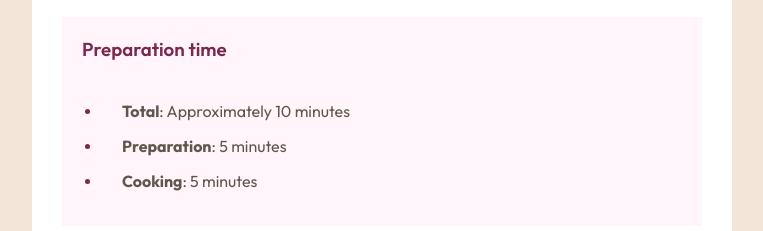
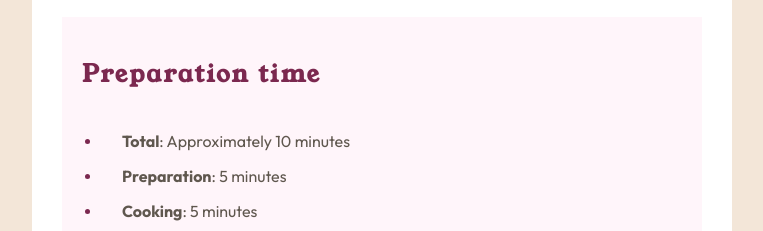
Before and after one commit to ikmrn/frontend-challenges, a plain HTML site: page index.html in a window 1280 px wide. Shown: the part 569-800 px from the top of the page, without its empty margins (258-1021 px from the left). Drawn offline with Linux system fonts and the light colour scheme.

Commit message:
chore: Change h3 to h2 preparation section

```diff
--- a/index.html
+++ b/index.html
@@ -44,7 +44,7 @@
         </p>
       </div>
       <div class="recipe__prep">
-        <h3 class="recipe__prep--title">Preparation time</h3>
+        <h2 class="recipe__prep--title">Preparation time</h2>
         <ul class="recipe__prep--list">
           <li class="recipe__prep--item">
             <span class="bold">Total</span>: Approximately 10 minutes
```
